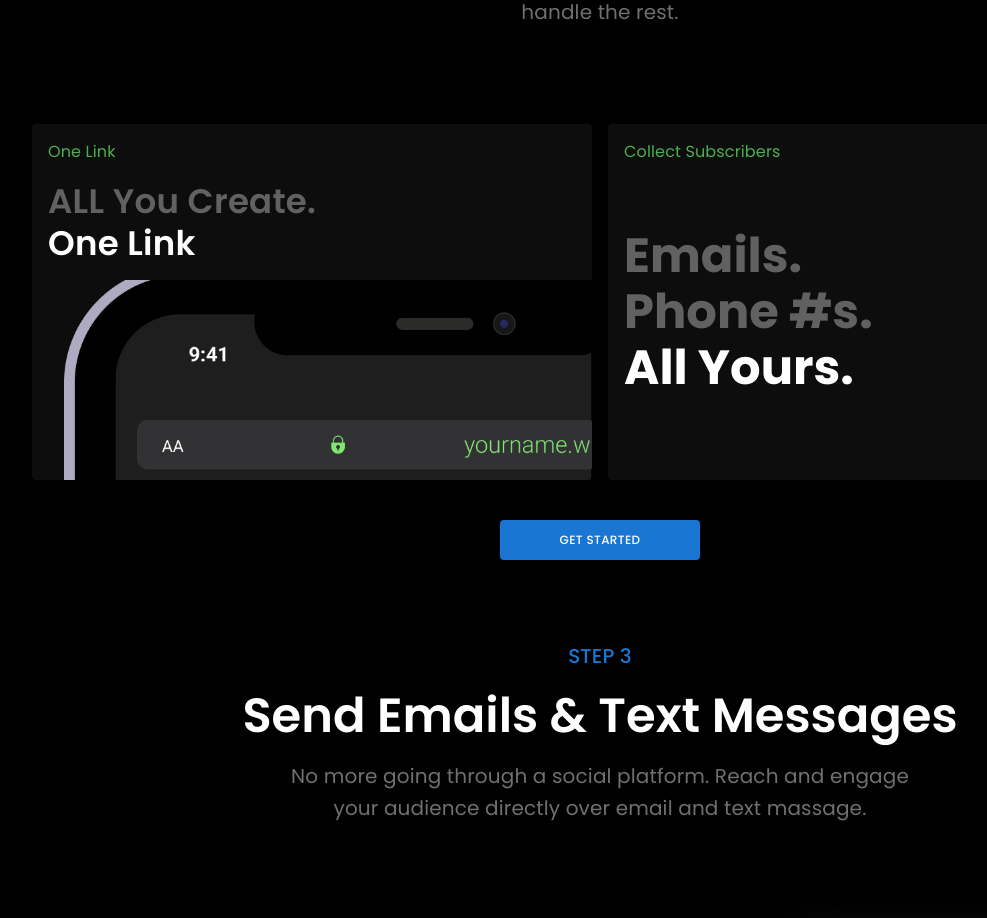
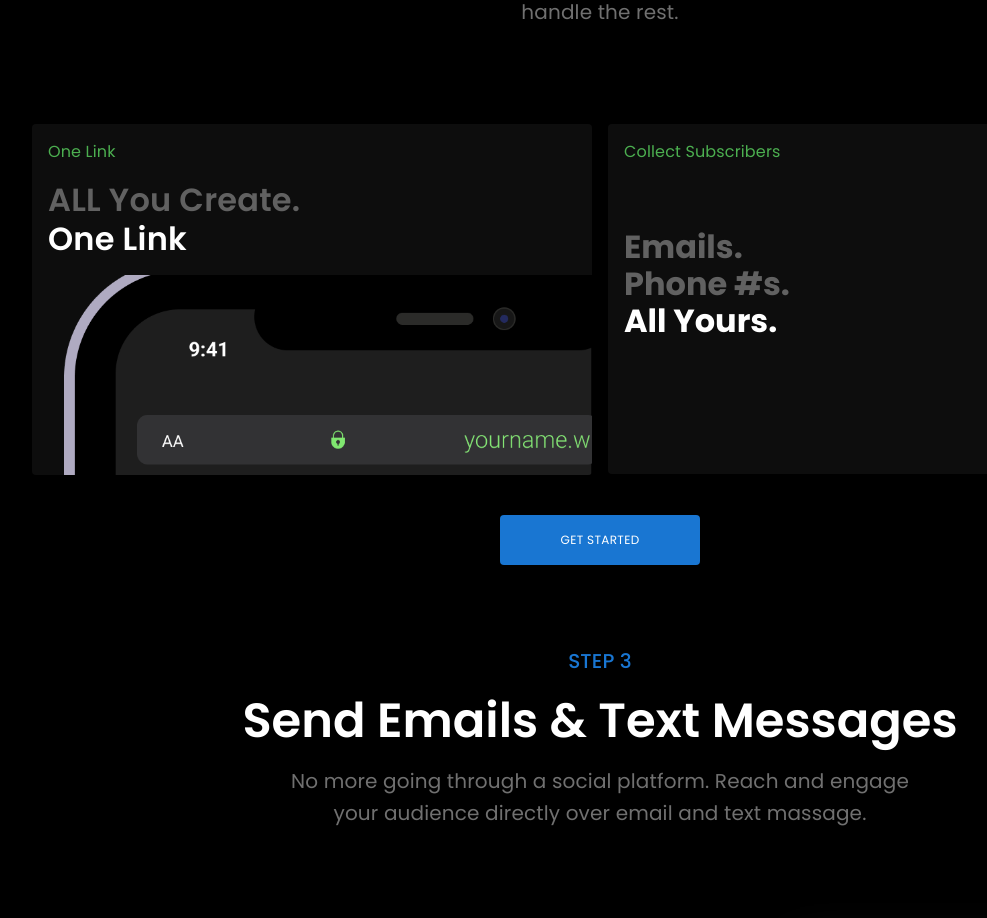
Before and after one commit to krosy1337/landing-marico, a React (Create React App) app: page / in a window 1280 px wide. Shown: the part 2120-3038 px from the top of the page, without its empty margins (40-1027 px from the left). Built offline with nearby package versions, Linux system fonts and the light colour scheme; the HTML template or start-up script is replaced by a standard one.

Commit message:
Add adaptive in OneClickCollects section

```diff
--- a/src/components/pages/HomePage/OneClickCollects.tsx
+++ b/src/components/pages/HomePage/OneClickCollects.tsx
@@ -1,39 +1,147 @@
-import {Button, Card, CardContent, CardMedia, Container, Grid, Typography, useTheme} from '@mui/material'
-import React, {FC} from 'react'
+import {Button, Card, CardContent, CardMedia, Container, Grid, Typography, useTheme} from "@mui/material"
+import React, {FC} from "react"
 import phone from "assets/mobile.png"
 
 const OneClickCollects: FC = () => {
     const {palette} = useTheme()
     return (
-        <Container maxWidth="lg" sx={{display: "flex", flexDirection: "column", alignItems: "center", marginBottom: 10,}}>
-            <Grid container direction="row" sx={{marginBottom: 5}} wrap="wrap">
-                <Grid item lg={6} sx={{paddingX: 1,}}>
+        <Container maxWidth="lg" sx={{
+            display: "flex", flexDirection: "column", alignItems: "center", marginBottom: {
+                xs: 4,
+                sm: 6,
+                md: 8,
+                lg: 10,
+            },
+        }}>
+            <Grid container direction="row" sx={{
+                marginBottom: {
+                    xs: 2,
+                    sm: 3,
+                    md: 4,
+                    lg: 5,
+                }, rowGap: {
+                    xs: 1,
+                    sm: 2,
+                }
+            }} wrap="wrap">
+                <Grid item md={6} xs={12} sx={{paddingX: {xs: 0, md: 1,},}}>
                     <Card>
                         <CardContent>
-                            <Typography variant="body1" color={palette.success.light} fontFamily="inherit" sx={{marginBottom: 2,}}>One Link</Typography>
-                            <Typography variant="h4" color="grey.700" fontFamily="inherit" fontWeight={600}>ALL You Create.</Typography>
-                            <Typography variant="h4" fontFamily="inherit" fontWeight={600}>One Link</Typography>
+                            <Typography variant="body1" color={palette.success.light} fontFamily="inherit"
+                                        sx={{
+                                            marginBottom: {
+                                                xs: 0,
+                                                sm: 0.5,
+                                                md: 1,
+                                                lg: 2,
+                                            },
+                                            fontSize: {
+                                                xs: 12,
+                                                sm: 14,
+                                                md: 16,
+                                            },
+                                        }}>One Link</Typography>
+                            <Typography variant="h4" color="grey.700" fontFamily="inherit" fontWeight={600} sx={{
+                                fontSize: {
+                                    xs: "1.25rem",
+                                    sm: "1.5rem",
+                                    md: "1.75rem",
+                                    lg: "2rem",
+                                },
+                            }}>ALL
+                                You
+                                Create.</Typography>
+                            <Typography variant="h4" fontFamily="inherit" fontWeight={600} sx={{
+                                fontSize: {
+                                    xs: "1.25rem",
+                                    sm: "1.5rem",
+                                    md: "1.75rem",
+                                    lg: "2rem",
+                                },
+                            }}>One Link</Typography>
                         </CardContent>
-                        <CardMedia component="img" src={phone} alt="phone" height={200} sx={{paddingLeft: 4,}} />
+                        <CardMedia component="img" src={phone} alt="phone" height={200} sx={{
+                            paddingLeft: {
+                                xs: 2,
+                                md: 3,
+                                lg: 4,
+                            },
+                            height: {
+                                xs: 150,
+                                sm: 200,
+                                md: 200,
+                                lg: 200,
+                            },
+                        }}/>
                     </Card>
                 </Grid>
-                <Grid item lg={6} sx={{paddingX: 1,}}>
-                    <Card sx={{height: "100%"}}>
+                <Grid item md={6} xs={12} sx={{paddingX: {xs: 0, md: 1,},}}>
+                    <Card sx={{height: {xs: 250, sm: 316, md: 333, lg: 350,}}}>
                         <CardContent>
-                            <Typography variant="body1" color={palette.success.light} fontFamily="inherit" sx={{marginBottom: 8,}}>Collect Subscribers</Typography>
-                            <Typography variant="h3" color="grey.700" fontFamily="inherit" fontWeight={700}>
+                            <Typography variant="body1" color={palette.success.light} fontFamily="inherit"
+                                        sx={{
+                                            marginBottom: {
+                                                xs: 6,
+                                                sm: 8,
+                                            },
+                                            fontSize: {
+                                                xs: 12,
+                                                sm: 14,
+                                                md: 16,
+                                            },
+                                        }}>Collect Subscribers</Typography>
+                            <Typography variant="h3" color="grey.700" fontFamily="inherit" fontWeight={700} sx={{
+                                fontSize: {
+                                    xs: "1.25rem",
+                                    sm: "1.5rem",
+                                    md: "1.75rem",
+                                    lg: "2rem",
+                                },
+                            }}>
                                 Emails.</Typography>
-                            <Typography variant="h3" color="grey.700" fontFamily="inherit" fontWeight={700}>
+                            <Typography variant="h3" color="grey.700" fontFamily="inherit" fontWeight={700} sx={{
+                                fontSize: {
+                                    xs: "1.25rem",
+                                    sm: "1.5rem",
+                                    md: "1.75rem",
+                                    lg: "2rem",
+                                },
+                            }}>
                                 Phone #s.</Typography>
-                            <Typography variant="h3" fontFamily="inherit" fontWeight={700}>All Yours.</Typography>
+                            <Typography variant="h3" fontFamily="inherit" fontWeight={700} sx={{
+                                fontSize: {
+                                    xs: "1.25rem",
+                                    sm: "1.5rem",
+                                    md: "1.75rem",
+                                    lg: "2rem",
+                                },
+                            }}>All Yours.</Typography>
                         </CardContent>
                     </Card>
                 </Grid>
             </Grid>
             <Button variant="contained"
-                    sx={{height: 40, width: 200, fontFamily: "inherit", fontSize: 12, fontWeight: 500,}}>
-                Get Started
-            </Button>
+                    sx={{
+                        fontFamily: "inherit", fontWeight: 400,
+                        width: {
+                            xs: "100%",
+                            sm: 200,
+                            md: 180,
+                            lg: 200,
+                        },
+                        height: {
+                            xs: 30,
+                            sm: 50,
+                            md: 40,
+                            lg: 50,
+                        },
+                        fontSize: {
+                            xs: 11,
+                            sm: 12,
+                            md: 11,
+                            lg: 12,
+                        },
+                    }}>Get Started</Button>
         </Container>
     )
 }
```
